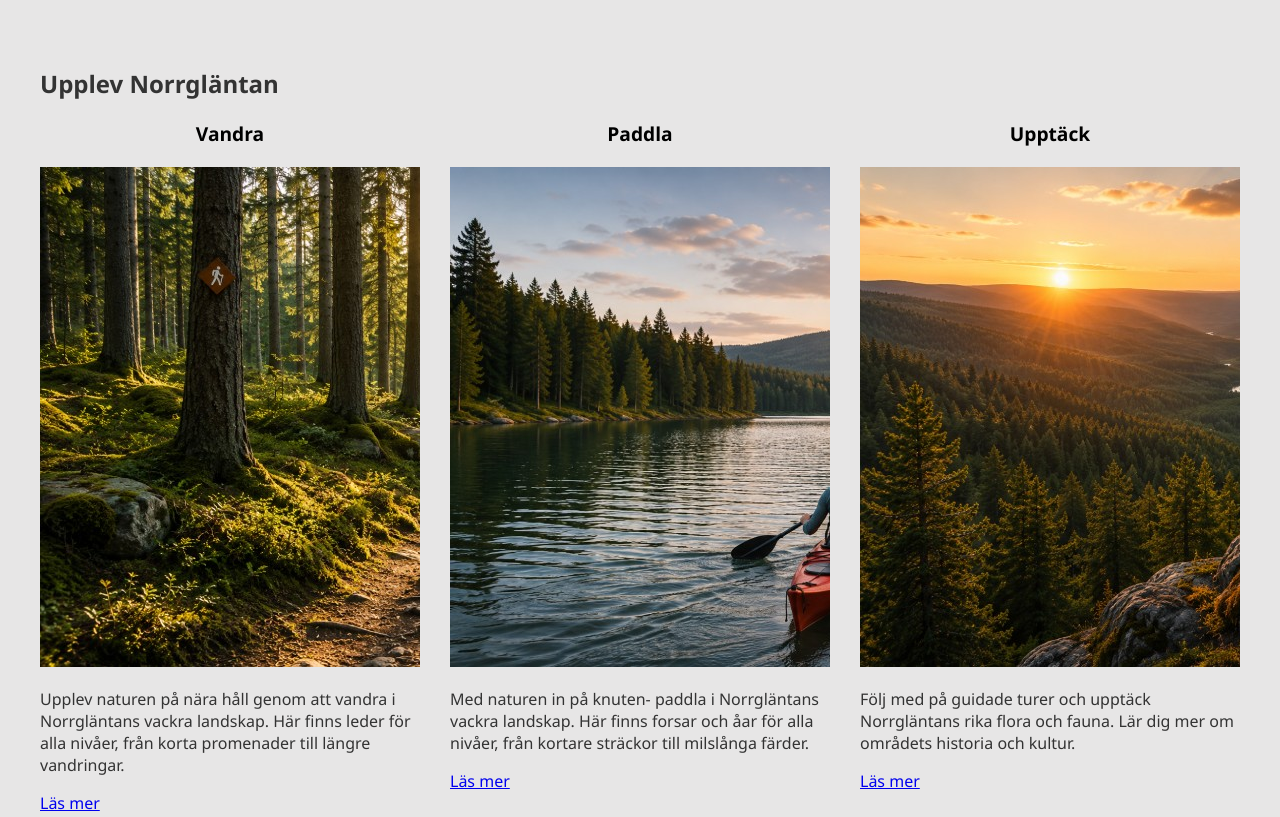
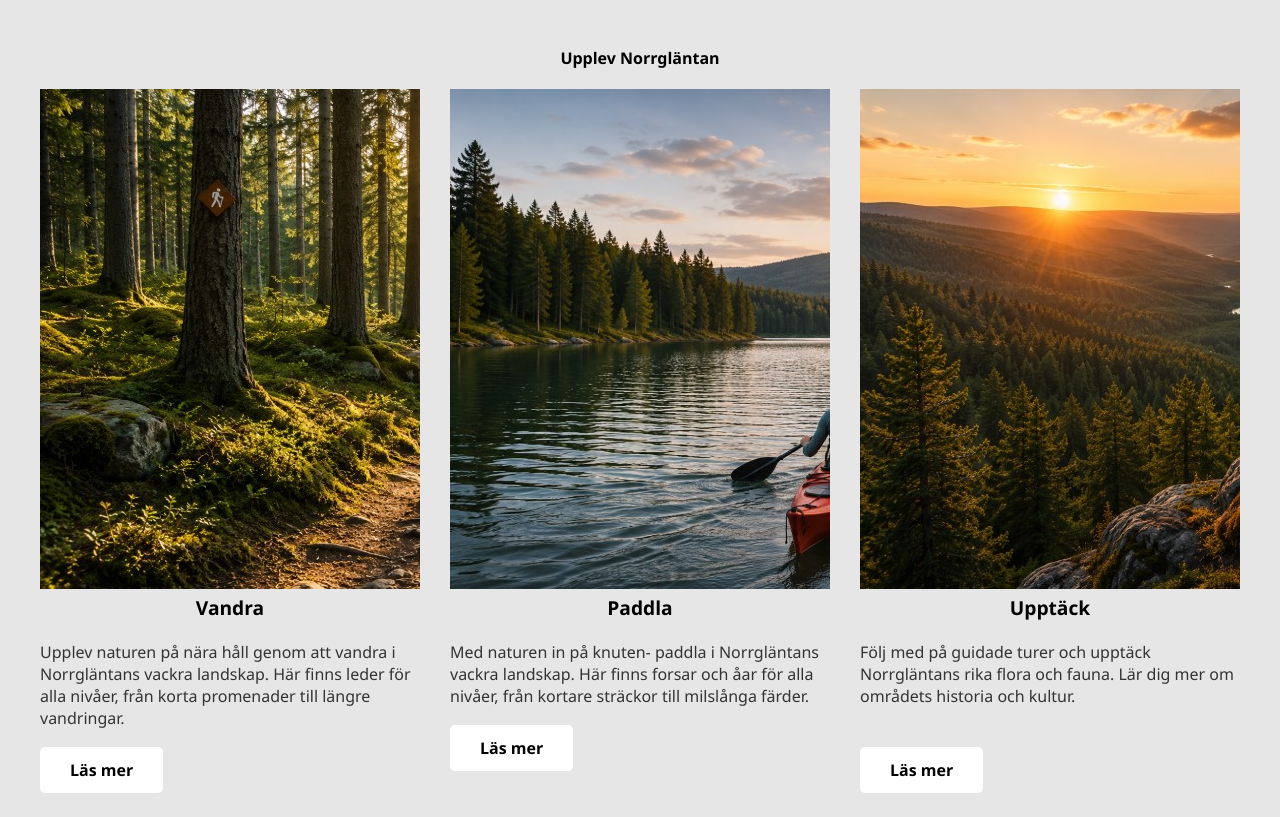
Before and after one commit to joer1807/ddt24g_johanna_eriksson, a plain HTML site: page index.html in a window 1280 px wide. Shown: the part 680-1497 px from the top of the page. Drawn offline with Linux system fonts and the light colour scheme.

Commit message:
puff section layout

```diff
--- a/index.html
+++ b/index.html
@@ -60,15 +60,16 @@
 
         <section class="puff-section"> <!-- mina 3 Puffkort för vandring, paddla, upptäck -->
             <h2>Upplev Norrgläntan</h2>
-            <div class="puff-grid">  <!--rader och kolumner-->
+            <div class="puff-grid"> <!--rader och kolumner-->
 
                 <div class="puff-card">
-            <h3 class="puff-titel">Vandra</h3>
                     <div class="puff-image">
                         <img src="images/vandra.jpg" alt="Vandra i Norrgläntan">
                     </div>
                     <div class="puff-text">
-                <p>Upplev naturen på nära håll genom att vandra i Norrgläntans vackra landskap. Här finns leder för alla nivåer, från korta promenader till längre vandringar.</p>
+                        <h3 class="puff-titel">Vandra</h3>
+                        <p>Upplev naturen på nära håll genom att vandra i Norrgläntans vackra landskap. Här finns leder
+                            för alla nivåer, från korta promenader till längre vandringar.</p>
                         <a href="#vandra.html" class="puff-button">Läs mer</a>
                     </div>
                 </div>
@@ -76,12 +77,14 @@
 
 
                 <div class="puff-card">
-            <h3>Paddla</h3>
                     <div class="puff-image">
-                <img src="images/paddla.jpg" alt="Paddla i Norrgläntan"> <!-- RÄTTAT: Satt citattecken runt texten -->
+                        <img src="images/paddla.jpg" alt="Paddla i Norrgläntan">
+                        <!-- RÄTTAT: Satt citattecken runt texten -->
                     </div>
                     <div class="puff-text">
-                <p>Med naturen in på knuten- paddla i Norrgläntans vackra landskap. Här finns forsar och åar för alla nivåer, från kortare sträckor till milslånga färder.</p>
+                        <h3>Paddla</h3>
+                        <p>Med naturen in på knuten- paddla i Norrgläntans vackra landskap. Här finns forsar och åar för
+                            alla nivåer, från kortare sträckor till milslånga färder.</p>
                         <a href="#paddla.html" class="puff-button">Läs mer</a>
                     </div>
                 </div>
@@ -89,15 +92,17 @@
 
 
                 <div class="puff-card">
-            <h3>Upptäck</h3>
                     <div class="puff-image">
                         <img src="images/upptack.jpg" alt="Upptäck i Norrgläntan">
                     </div>
                     <div class="puff-text">
-                <p>Följ med på guidade turer och upptäck Norrgläntans rika flora och fauna. Lär dig mer om områdets historia och kultur.</p>
+                        <h3>Upptäck</h3>
+                        <p>Följ med på guidade turer och upptäck Norrgläntans rika flora och fauna. Lär dig mer om
+                            områdets historia och kultur.</p>
+                        <br>
                         <a href="#upptack.html" class="puff-button">Läs mer</a>
                     </div>
-        </div>   <!--upptäckpuffkortet klart-->
+                </div> <!--upptäckpuffkortet klart-->
             </div>
 
         </section>
--- a/style.css
+++ b/style.css
@@ -116,6 +116,7 @@ line-height: 1.75;           /*radavståndet sprider ut sig*/
 .nature-content h2 {     /*en egen regel för h2*/
 font-size: 2.2rem;
 margin-bottom: 20px;
+
 }     /*här slutar nature section under bilden*/
 
 .puff-section {     /*grundinställning: nu börjar puff sectionerna i boxarna*/
@@ -131,6 +132,21 @@ color: black;
 margin-top: 0;
 margin-bottom: 20px;
 }
+
+.puff-section h3 {   /*inställing för h3*/
+text-align:center;
+font-size: 1.2rem;
+color: black;
+margin-top: 0;
+margin-bottom: 20px;
+}
+.puff-section h2 {   /*inställing för h3*/
+text-align:center;
+font-size: 1.0rem;
+color: black;
+margin-top: 0;
+margin-bottom: 20px;
+}
 .puff-grid {     /*inställing för själva puffarna*/
 display: grid;
 grid-template-colum: 1fr    /*på mobilen blir det 1fr nu,en kolumn*/
@@ -142,6 +158,22 @@ margin: 0 auto;
 .puff-card {     /*nu layouten för korten, färg och form*/
 background-color: light green;
 overflow:hidden;   /*den här reglen gör så bilden följer puffen*/
+}
+
+.puff-button {    /*knappen, form och strl nu*/
+display: inline-block;    /*knappen ska anpassa sig eft pad/bredd*/
+padding: 12px 30px;
+border-radius: 5px;
+margin-top: 2px;
+background-color: white;
+color: #000000;
+text-decoration: none;
+font-weight: bold;
+font-size: 1.0rem;
+}
+.puff-button:hover {
+    background-color:green;
+    color: #000000;
 }
 
 
```
Lines whose indentation alone changed are shown as unchanged.
